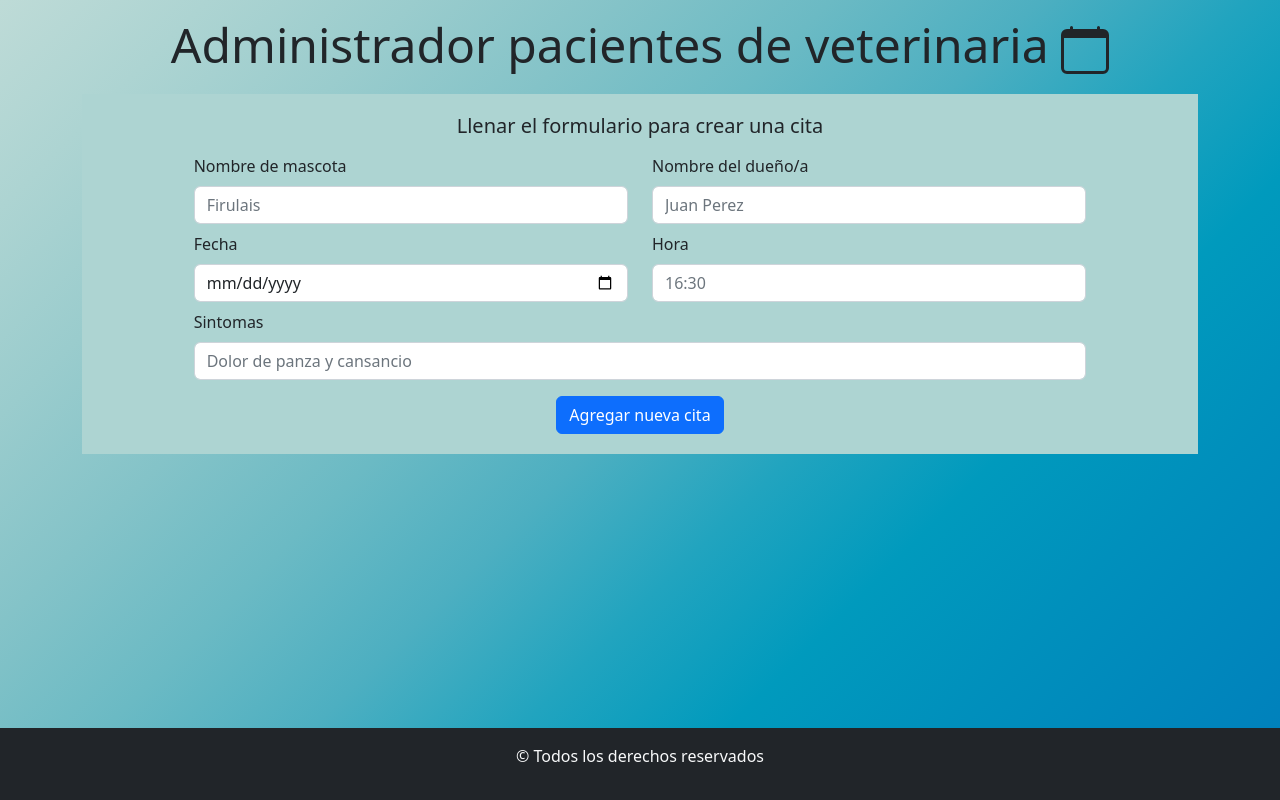
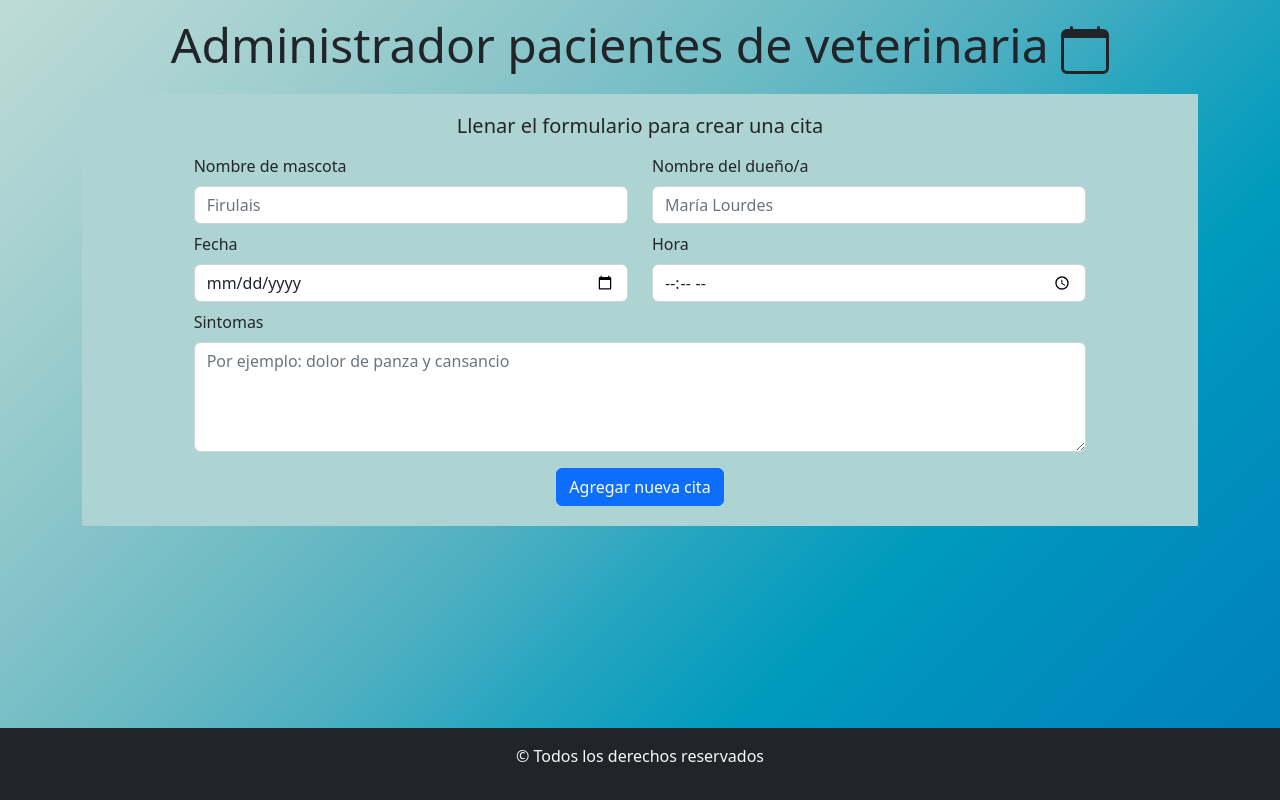
Before and after one commit to lourdesgarciafyl/tp-react-ejercicio-9, a React app: page / in a window 1280 px wide. Built offline with nearby package versions, Linux system fonts and the light colour scheme; the HTML template or start-up script is replaced by a standard one.

Commit message:
se agregan las validaciones para fecha, hora y sintomas

```diff
--- a/src/components/FormularioCitas.jsx
+++ b/src/components/FormularioCitas.jsx
@@ -16,7 +16,7 @@ const FormularioCitas = () => {
     }
 
     return(
-        <Form id="formDatos" onSubmit={handleSubmit(apretarEnviar)}>
+        <Form noValidate id="formDatos" onSubmit={handleSubmit(apretarEnviar)}>
         <h2 className="fs-5 lead text-center">Llenar el formulario para crear una cita</h2>
         <Row className="justify-content-center">
           <Col md={5} className="mt-2">
@@ -46,7 +46,7 @@ const FormularioCitas = () => {
             <Form.Label>Nombre del dueño/a</Form.Label>
             <Form.Control
             type="text"
-            placeholder="Juan Perez"
+            placeholder="María Lourdes"
             required
             {...register(`nombreDuenio`,{
               required: "Campo obligatorio",
@@ -72,7 +72,7 @@ const FormularioCitas = () => {
             {...register(`fecha`,{
               required: "Campo obligatorio",
               })} />
-              <Form.Text className="text-danger">{errors.fecha?.message}</Form.Text>
+              <Form.Text className="text-danger">{""}{errors.fecha?.message}</Form.Text>
             </Form.Group>
           </Col>
 
@@ -80,13 +80,13 @@ const FormularioCitas = () => {
             <Form.Group controlId="validarHora">
             <Form.Label>Hora</Form.Label>
             <Form.Control
-            type="hour"
+            type="time"
             placeholder="16:30"
             required
             {...register(`hora`,{
               required: "Campo obligatorio",
               })} />
-              <Form.Text className="text-danger">{errors.hora?.message}</Form.Text>
+              <Form.Text className="text-danger">{""}{errors.hora?.message}</Form.Text>
             </Form.Group>
           </Col>
 
@@ -95,7 +95,9 @@ const FormularioCitas = () => {
             <Form.Label>Sintomas</Form.Label>
             <Form.Control
             type="text"
-            placeholder="Dolor de panza y cansancio"
+            placeholder="Por ejemplo: dolor de panza y cansancio"
+            as="textarea"
+            rows={4}
             required
             {...register(`sintomas`,{
               required: "Campo obligatorio",
```
